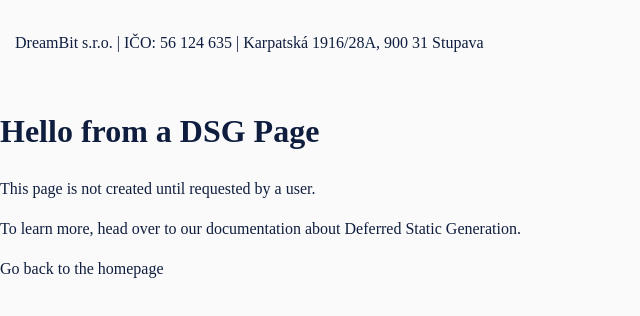
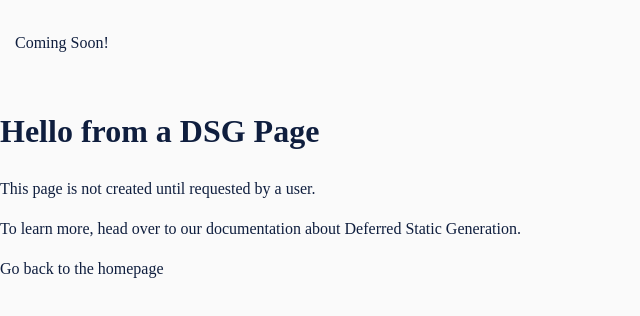
Before and after one commit to DreamBit-Slovakia/website, a Gatsby site: page /using-dsg in a window 1280 px wide. Shown: the whole page, without its empty margins (0-640 px from the left). Built offline with nearby package versions, Linux system fonts and the light colour scheme; Gatsby itself is replaced by a stand-in of ours.

Commit message:
remove address

```diff
--- a/src/components/header.js
+++ b/src/components/header.js
@@ -16,7 +16,7 @@ const Header = ({ siteTitle }) => (
         style={{
           padding: '15px',
         }}
-    ><p>DreamBit s.r.o. | IČO: 56 124 635 | Karpatská 1916/28A, 900 31 Stupava</p></div>
+    ><p>Coming Soon!</p></div>
   </header>
 )
 
```
